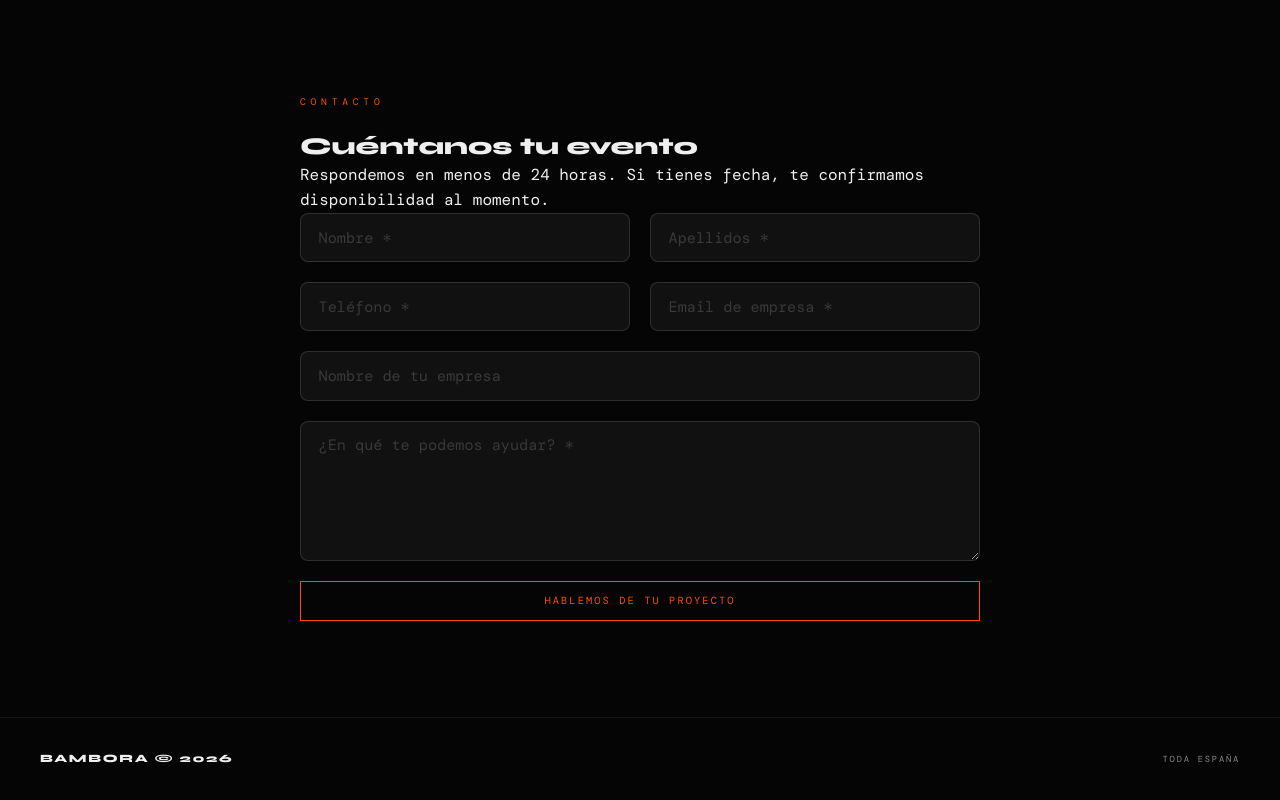
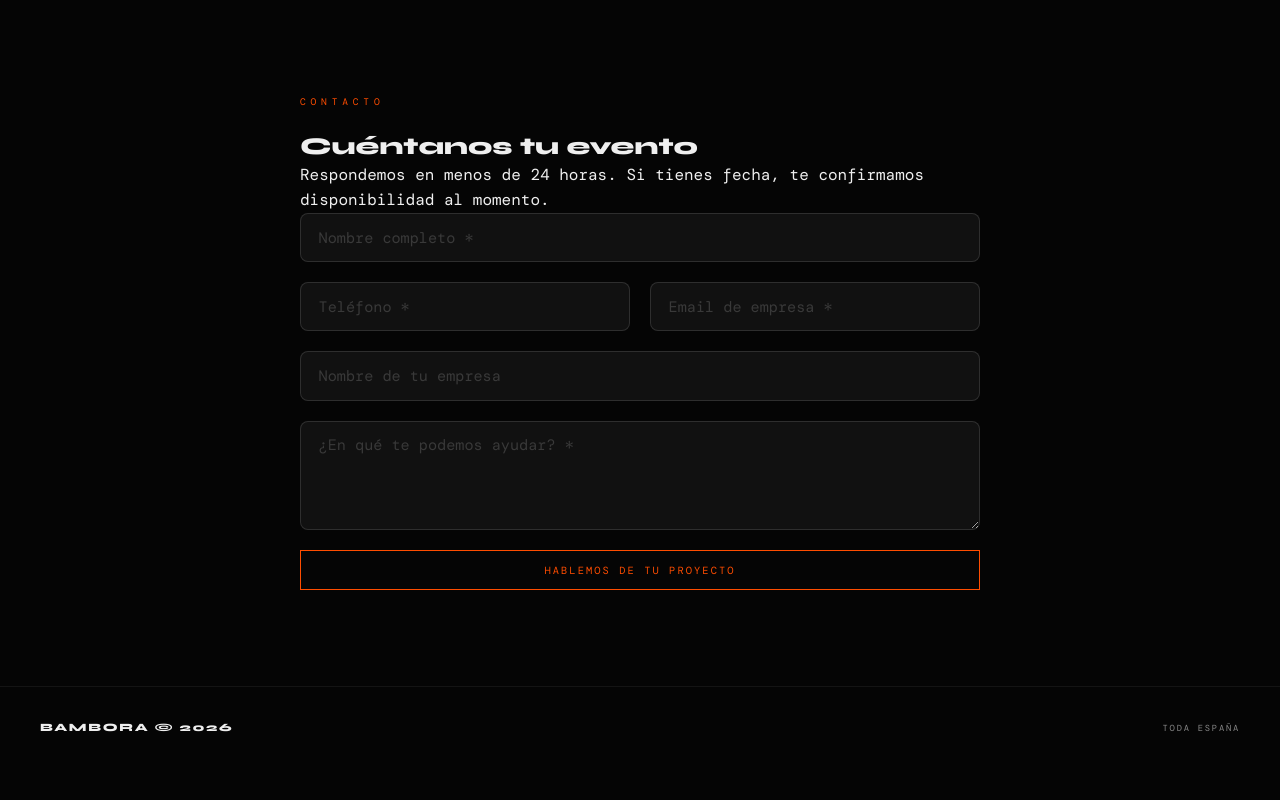
Before and after one commit to albcast1/bambora-seo, a Next.js app: page / in a window 1280 px wide. Shown: the part 3361-4161 px from the top of the page. After the commit the page ends 4130 px from the top, so only its background shows below. Built offline with nearby package versions, Linux system fonts and the light colour scheme; a web font is replaced by a local one.

Commit message:
fix: merge nombre+apellidos → nombre completo (one field) + remove apellidos state

```diff
--- a/app/components/ContactForm.tsx
+++ b/app/components/ContactForm.tsx
@@ -3,10 +3,7 @@ import { useState } from 'react';
 
 export default function ContactForm() {
   const [status, setStatus] = useState<'idle'|'sending'|'ok'|'error'>('idle');
-  const [form, setForm] = useState({
-    nombre:'', apellidos:'', telefono:'', email:'', empresa:'', mensaje:''
-  });
-
+  const [form, setForm] = useState({ nombre:'', telefono:'', email:'', empresa:'', mensaje:'' });
   const handle = (e: React.ChangeEvent<HTMLInputElement|HTMLTextAreaElement>) =>
     setForm(f => ({ ...f, [e.target.name]: e.target.value }));
 
@@ -19,7 +16,7 @@ export default function ContactForm() {
       body: JSON.stringify({
         access_key: '9f8837a9-bf23-413f-98d0-e92fdad2794f',
         subject: 'Nuevo contacto desde bambora.agency — ' + form.empresa,
-        from_name: form.nombre + ' ' + form.apellidos,
+        from_name: form.nombre,
         ...form,
       }),
     });
@@ -30,23 +27,20 @@ export default function ContactForm() {
   if (status === 'ok') {
     return (
       <div className="form-success">
-        <p>✓ Mensaje recibido. Te contactamos en 24h.</p>
+        <p>✓ Mensaje recibido. Te contactamos en menos de 24h.</p>
       </div>
     );
   }
 
   return (
     <form onSubmit={submit} className="contact-form">
+      <input name="nombre" type="text" placeholder="Nombre completo *" required value={form.nombre} onChange={handle} />
       <div className="form-row">
-        <input name="nombre" type="text" placeholder="Nombre *" required value={form.nombre} onChange={handle} />
-        <input name="apellidos" type="text" placeholder="Apellidos *" required value={form.apellidos} onChange={handle} />
+        <input name="telefono" type="tel" placeholder="Teléfono *" required value={form.telefono} onChange={handle} />
+        <input name="email" type="email" placeholder="Email de empresa *" required value={form.email} onChange={handle} />
       </div>
-      <div className="form-row">
-        <input name="telefono" className="form-input" type="tel" placeholder="Teléfono *" required value={form.telefono} onChange={handle} />
-        <input name="email" className="form-input" type="email" placeholder="Email de empresa *" required value={form.email} onChange={handle} />
-      </div>
-      <input name="empresa" className="form-input" type="text" placeholder="Nombre de tu empresa" value={form.empresa} onChange={handle} />
-      <textarea name="mensaje" className="form-input form-textarea" placeholder="¿En qué te podemos ayudar? *" required rows={4} value={form.mensaje} onChange={handle} />
+      <input name="empresa" type="text" placeholder="Nombre de tu empresa" value={form.empresa} onChange={handle} />
+      <textarea name="mensaje" placeholder="¿En qué te podemos ayudar? *" required rows={4} value={form.mensaje} onChange={handle} />
       <button type="submit" className="cta-button" disabled={status==='sending'}>
         {status === 'sending' ? 'Enviando...' : 'Hablemos de tu proyecto'}
       </button>
```
